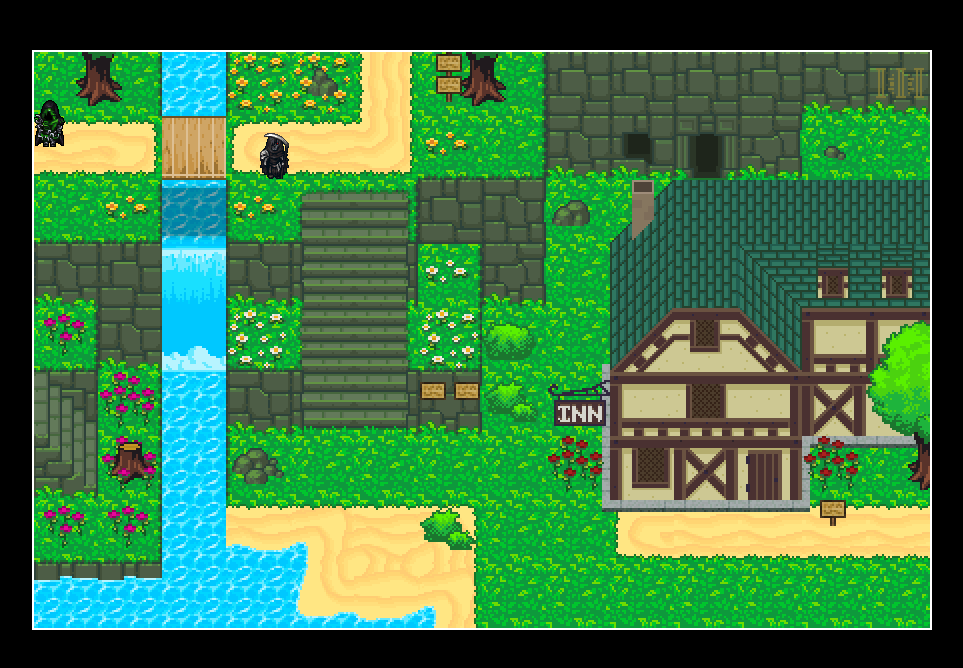
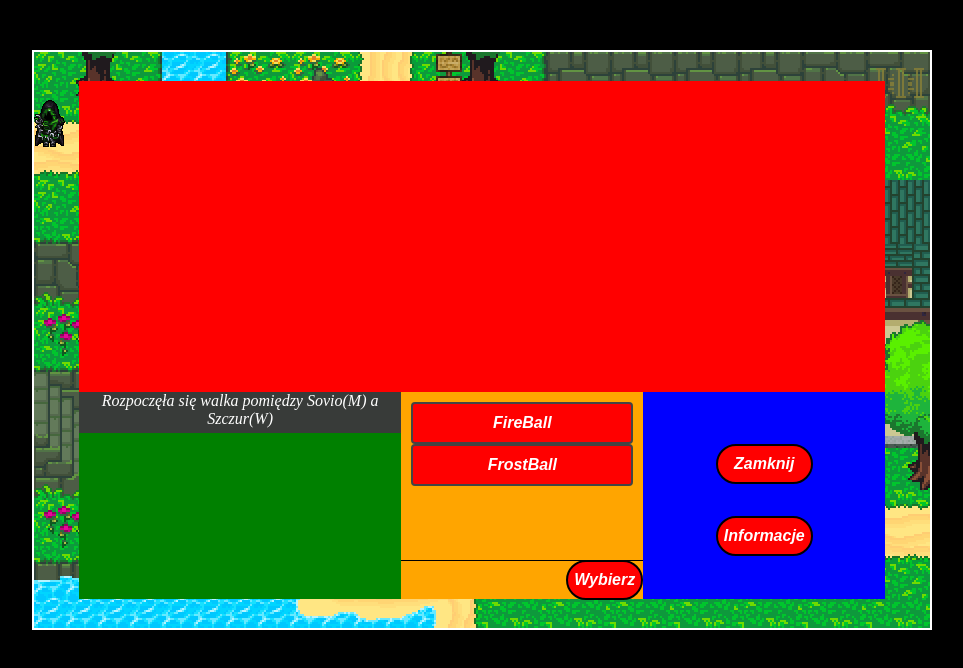
Before and after one commit to sovio/project-28.04, a plain HTML site: page index.html in a window 1280 px wide. Shown: the whole page, without its empty margins (158-1121 px from the left). Drawn offline with Linux system fonts and the light colour scheme.

Commit message:
battle box update

```diff
--- a/Class.js
+++ b/Class.js
@@ -291,8 +291,19 @@ class BattleBox {
     constructor(){
         this.Position = {}
         this.RelativePosition = {}
+    }
+    SetSkill({obj}){
+        obj.style=`
+            border: 2px solid white;
+            background-color: yellow;
+        `
+    }
 
+    BtnChoseF(){
+        console.log(document.querySelectorAll('.LabelBox'))
+        console.log(document.querySelectorAll())
     }
+
     Create({o={}}) {
         //const GBox = document.querySelector('#GameBox')
         const FBox = document.createElement('div')
@@ -325,27 +336,41 @@ class BattleBox {
         SkillBox.id = 'SkillBox'
         line.style=`
             width: 100%;
-            height: 81%;
+            bottom: 18.5%;
             border-bottom: 1px solid black;
             position: absolute;
         `
-        const ul = document.createElement('ul')
-        SkillBox.appendChild(ul)
+        const RadioBar = document.createElement('div')
+        RadioBar.className = 'RadioBar'
+        SkillBox.appendChild(RadioBar)
         for (const [key, value] of Object.entries(obj.Skills)) {
-            const x = document.createElement('ul')
-            x.innerHTML = `${key}`
-            ul.appendChild(x)
+            const x = document.createElement('input')
+            x.type = 'radio'
+            x.className = 'RadioBox'
+            x.id = key
+            x.name = 'SkillShot'
+            const y = document.createElement('label')
+            y.LFunction = value
+            y.name = key
+            y.className = `LabelBox`
+            y.htmlFor = key
+            y.innerHTML = key
+            RadioBar.appendChild(x)
+            RadioBar.appendChild(y)
         }
 
-    SkillBox.appendChild(line)
+        SkillBox.appendChild(line)
 
         const BtnChose = document.createElement('button')
         BtnChose.id = 'BtnChose'
         BtnChose.className = 'Btn'
         BtnChose.innerHTML = 'Wybierz'
+        BtnChose.addEventListener('click',() => {
+            this.BtnChoseF()
+        })
         BtnChose.style = `
-        top: 81%;
-        right: 0;
+            top: 81%;
+            right: 0;
         `
 
         const BtnClose = document.createElement('button')
--- a/core.js
+++ b/core.js
@@ -281,8 +281,8 @@ const obj = new Player({
         }
     })
 }
-/* const FightBox = new BattleBox()
-    FightBox.Create({o: {attacker: obj, enemy: enemys[0]}}) */
+ const FightBox = new BattleBox()
+    FightBox.Create({o: {attacker: obj, enemy: enemys[0]}})
 /* const enemy = new Enemy({
     lvl: 1,
     imageSrc: 'img/enemy.gif',
--- a/style.css
+++ b/style.css
@@ -70,6 +70,37 @@ canvas {
   width: 30%;
   background-color: orange;
 }
-#SkillBox ul li {
-  font: italic;
+
+.RadioBar {
+  margin: 10px;
 }
+
+.RadioBar input[type="radio"] {
+  opacity: 0;
+  position: fixed;
+  width: 0;
+}
+
+.RadioBar label {
+    display: block;
+    background-color: red;
+    color: white;
+    padding: 10px 20px;
+    font-family: sans-serif, Arial;
+    font-size: 16px;
+    border: 2px solid #444;
+    border-radius: 4px;
+    text-align: center;
+    font-style: italic;
+    font-size: 16px;
+    font-weight: 600;
+}
+
+.RadioBar label:hover {
+  background-color: #8d1010;
+}
+
+.RadioBar input[type="radio"]:checked + label {
+    background-color: red;
+    border: 4px solid black
+}
```
Also changed, not shown: functions.js (line endings or trailing spaces).
